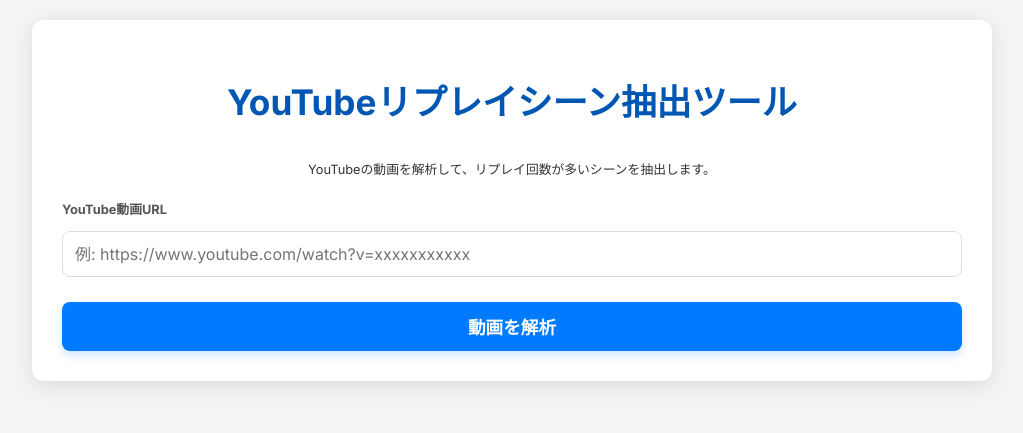
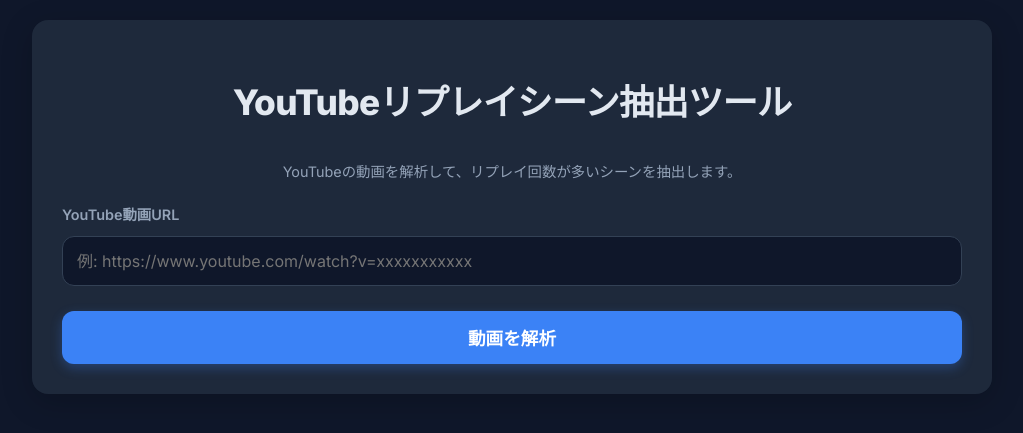
Before and after one commit to samenoko-112/most-replay, a Flask app: page / in a window 1280 px wide. Shown: the top 433 px of the page, without its empty margins (128-1151 px from the left). Run offline with Flask 3, Linux system fonts and the light colour scheme.

Commit message:
スタイルを変えました

```diff
--- a/templates/index.html
+++ b/templates/index.html
@@ -11,39 +11,52 @@
         href="https://fonts.googleapis.com/css2?family=Inter:ital,opsz,wght@0,14..32,100..900;1,14..32,100..900&family=Noto+Sans+JP:wght@100..900&display=swap"
         rel="stylesheet">
     <style>
-        /* 全体的なスタイル */
+        :root {
+            --bg-primary: #0f172a;
+            --bg-secondary: #1e293b;
+            --text-primary: #e2e8f0;
+            --text-secondary: #94a3b8;
+            --accent-primary: #3b82f6;
+            --accent-hover: #2563eb;
+            --border-color: #334155;
+            --success-bg: #064e3b;
+            --success-text: #6ee7b7;
+            --error-bg: #7f1d1d;
+            --error-text: #fca5a5;
+        }
+
         body {
             font-family: 'Inter','Noto Sans JP', sans-serif;
-            /* Interフォントを使用 */
             margin: 20px;
-            background-color: #f4f4f4;
-            color: #333;
+            background-color: var(--bg-primary);
+            color: var(--text-primary);
             line-height: 1.6;
         }
 
         .container {
             max-width: 900px;
             margin: auto;
-            background-color: #fff;
+            background-color: var(--bg-secondary);
             padding: 30px;
-            border-radius: 12px;
-            /* 角を丸く */
-            box-shadow: 0 4px 20px rgba(0, 0, 0, 0.1);
-            /* 影を強調 */
+            border-radius: 16px;
+            box-shadow: 0 8px 32px rgba(0, 0, 0, 0.2);
+            backdrop-filter: blur(8px);
         }
 
         h1 {
             text-align: center;
-            color: #0056b3;
+            color: var(--text-primary);
             margin-bottom: 30px;
             font-size: 2.2em;
-            font-weight: bold;
+            font-weight: 800;
+            letter-spacing: -0.02em;
         }
 
         .description {
             text-align: center;
-            font-size: 0.8em;
+            font-size: 0.9em;
             margin-bottom: 20px;
+            color: var(--text-secondary);
         }
 
         .form-group {
@@ -53,103 +66,101 @@
         label {
             display: block;
             margin-bottom: 10px;
-            font-weight: bold;
-            color: #555;
-            font-size: 0.8em;
+            font-weight: 600;
+            color: var(--text-secondary);
+            font-size: 0.9em;
         }
 
         input[type="text"] {
             width: 100%;
-            /* パディング分を考慮 */
-            padding: 12px;
-            border: 1px solid #ddd;
-            border-radius: 8px;
-            /* 角を丸く */
+            padding: 14px;
+            background-color: var(--bg-primary);
+            border: 1px solid var(--border-color);
+            border-radius: 12px;
             font-size: 1em;
+            color: var(--text-primary);
             box-sizing: border-box;
-            /* パディングとボーダーを幅に含める */
-            transition: border-color 0.3s ease;
+            transition: all 0.3s ease;
             font-family: 'Inter','Noto Sans JP', sans-serif;
         }
 
         input[type="text"]:focus {
-            border-color: #007bff;
+            border-color: var(--accent-primary);
             outline: none;
+            box-shadow: 0 0 0 3px rgba(59, 130, 246, 0.2);
         }
 
         button {
-            padding: 12px 25px;
-            background-color: #007bff;
+            padding: 14px 28px;
+            background-color: var(--accent-primary);
             color: white;
             border: none;
-            border-radius: 8px;
-            /* 角を丸く */
+            border-radius: 12px;
             cursor: pointer;
             font-size: 1.1em;
-            font-weight: bold;
-            transition: background-color 0.3s ease, transform 0.2s ease;
-            box-shadow: 0 4px 10px rgba(0, 123, 255, 0.2);
-            /* ボタンにも影 */
+            font-weight: 600;
+            transition: all 0.3s ease;
+            box-shadow: 0 4px 12px rgba(59, 130, 246, 0.3);
             width: 100%;
             font-family: 'Inter','Noto Sans JP', sans-serif;
         }
 
         button:hover {
-            background-color: #0056b3;
+            background-color: var(--accent-hover);
             transform: translateY(-2px);
-            /* ホバーで少し浮き上がる */
+            box-shadow: 0 6px 16px rgba(59, 130, 246, 0.4);
         }
 
         button:active {
             transform: translateY(0);
-            box-shadow: 0 2px 5px rgba(0, 123, 255, 0.3);
+            box-shadow: 0 2px 8px rgba(59, 130, 246, 0.3);
         }
 
         .message {
             margin-top: 25px;
-            padding: 15px;
-            border-radius: 8px;
-            font-weight: bold;
+            padding: 16px;
+            border-radius: 12px;
+            font-weight: 600;
             text-align: center;
         }
 
         .error {
-            background-color: #f8d7da;
-            color: #721c24;
-            border: 1px solid #f5c6cb;
+            background-color: var(--error-bg);
+            color: var(--error-text);
+            border: 1px solid rgba(252, 165, 165, 0.2);
         }
 
         .success {
-            background-color: #d4edda;
-            color: #155724;
-            border: 1px solid #c3e6cb;
+            background-color: var(--success-bg);
+            color: var(--success-text);
+            border: 1px solid rgba(110, 231, 183, 0.2);
         }
 
         .video-info {
             margin-top: 40px;
-            border-top: 1px solid #eee;
+            border-top: 1px solid var(--border-color);
             padding-top: 30px;
             text-align: center;
         }
 
         .video-info img {
             max-width: 100%;
-            /* サムネイルを少し大きく */
             height: auto;
-            border-radius: 8px;
+            border-radius: 12px;
             margin-bottom: 15px;
-            box-shadow: 0 2px 8px rgba(0, 0, 0, 0.1);
+            box-shadow: 0 4px 16px rgba(0, 0, 0, 0.3);
         }
 
         .video-info h2 {
             font-size: 1.8em;
-            color: #333;
+            color: var(--text-primary);
             margin-bottom: 15px;
+            font-weight: 700;
         }
 
         .video-info p {
             font-size: 1.1em;
-            color: #666;
+            color: var(--text-secondary);
             margin-bottom: 25px;
         }
 
```
Also changed, not shown: other parts of templates/index.html (+16 -27 lines).
